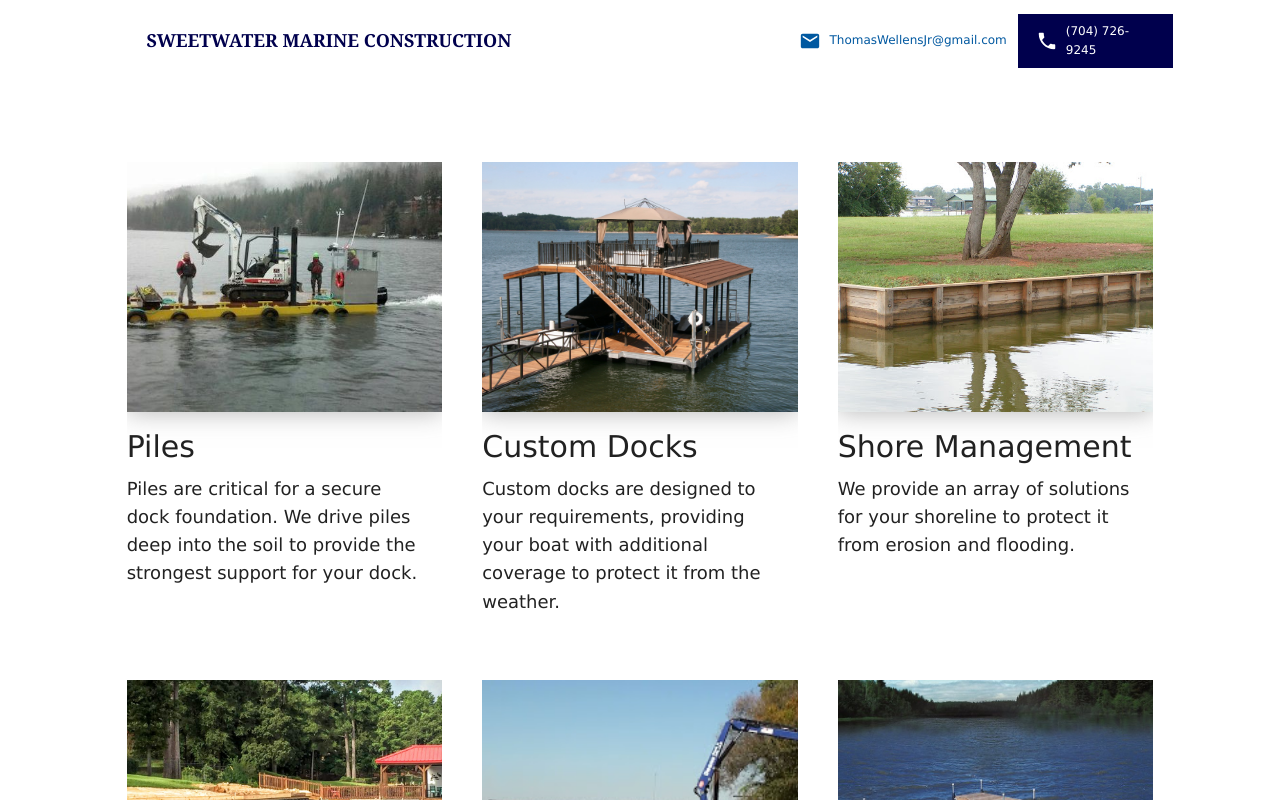
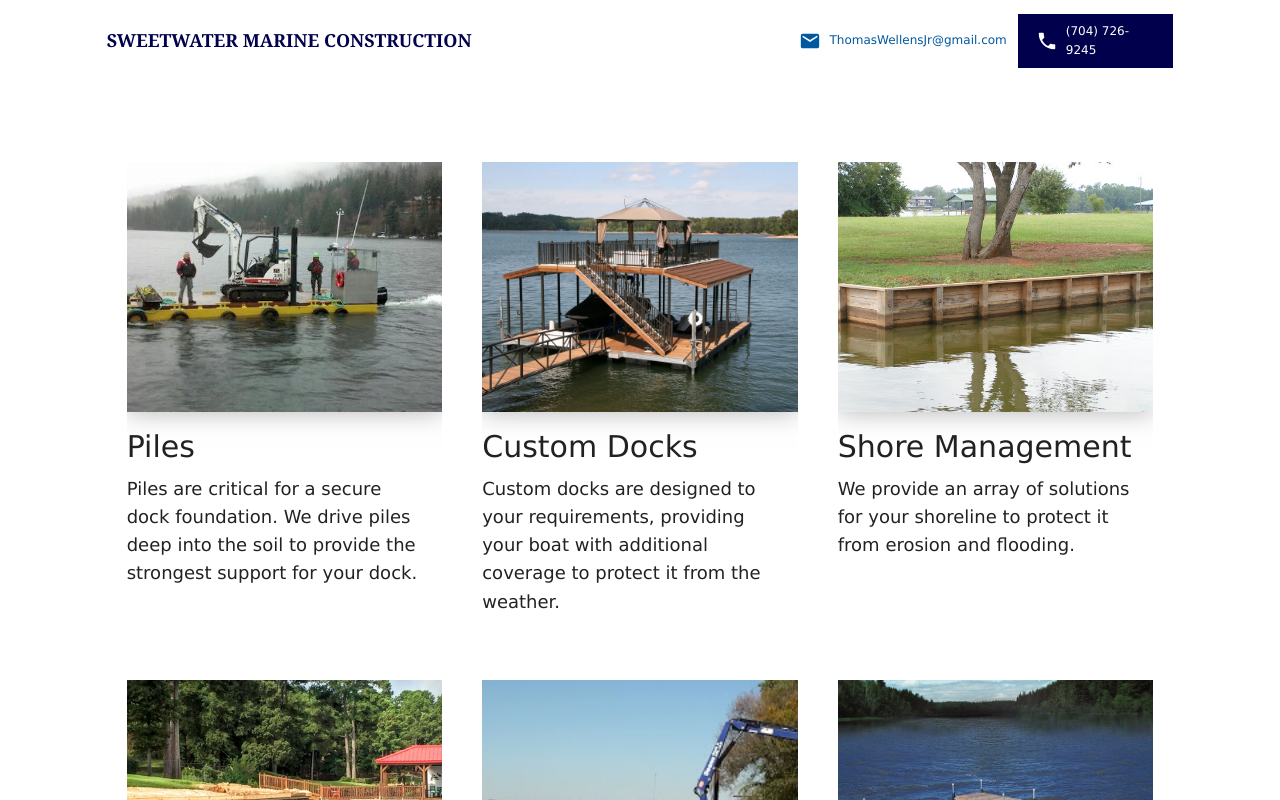
Before and after one commit to gpoell/Sweetwater-Marine-Construction, a React (Create React App) app: page / in a window 1280 px wide. Shown: the top 800 px of the page. Built offline with nearby package versions, Linux system fonts and the light colour scheme.

Commit message:
aligning Navbar logo to the left and centering for mobile

```diff
--- a/src/components/Navigation/Navbar.jsx
+++ b/src/components/Navigation/Navbar.jsx
@@ -16,7 +16,6 @@
         lg={5}
         xl={4}
         style={styles.container}
-        justify='center'
       >
         <NavLogo mobile={props.mobile} />
       </Grid>
--- a/src/components/Navigation/components/NavLogo.jsx
+++ b/src/components/Navigation/components/NavLogo.jsx
@@ -1,4 +1,5 @@
 import React from "react";
+import Grid from "@material-ui/core/Grid";
 import Typography from "@material-ui/core/Typography";
 import image from "../../../images/logo/SWMC_round_navy_mobile.png";
 
@@ -8,7 +9,9 @@
       {!props.mobile ?
         <Typography variant='h2'>SWEETWATER MARINE CONSTRUCTION</Typography>
       :
-        <img src={image} alt='Sweetwater Marine Construction'/>
+        <Grid container item xs={12} justify='center'>
+          <img src={image} alt='Sweetwater Marine Construction'/>
+        </Grid>
       }
     </>
 
```
